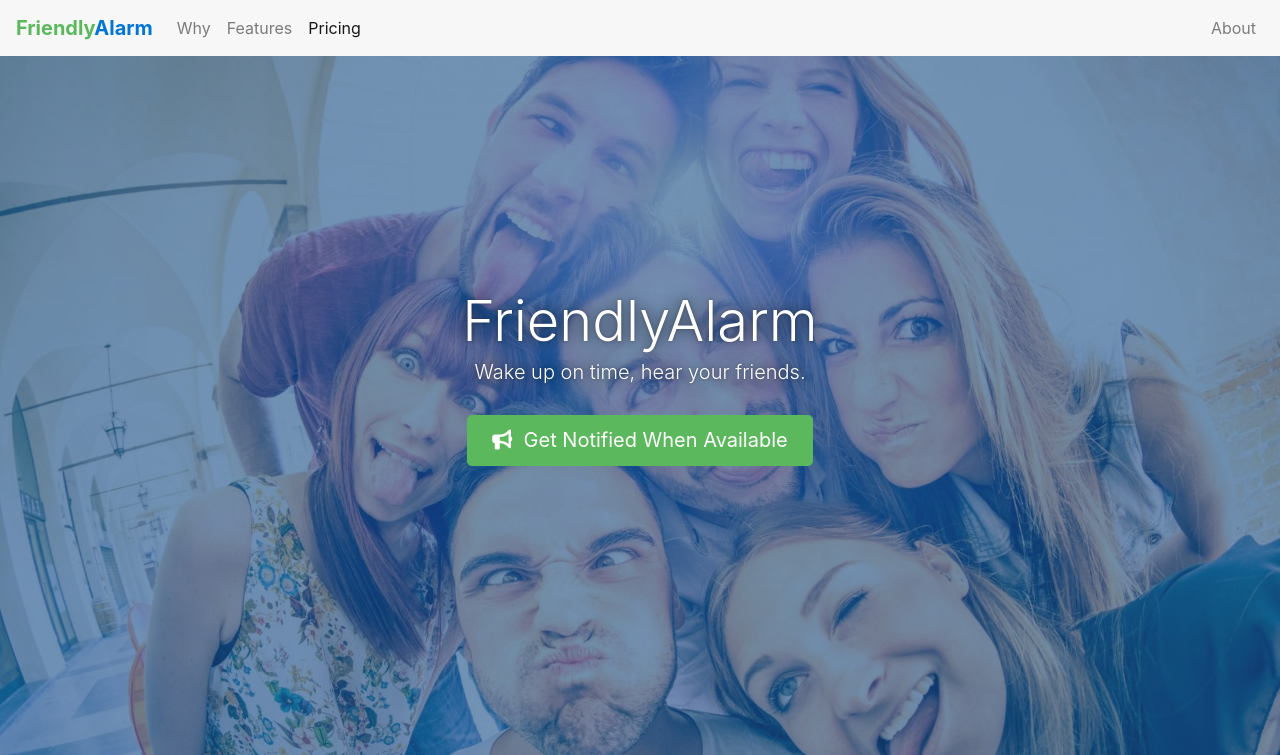
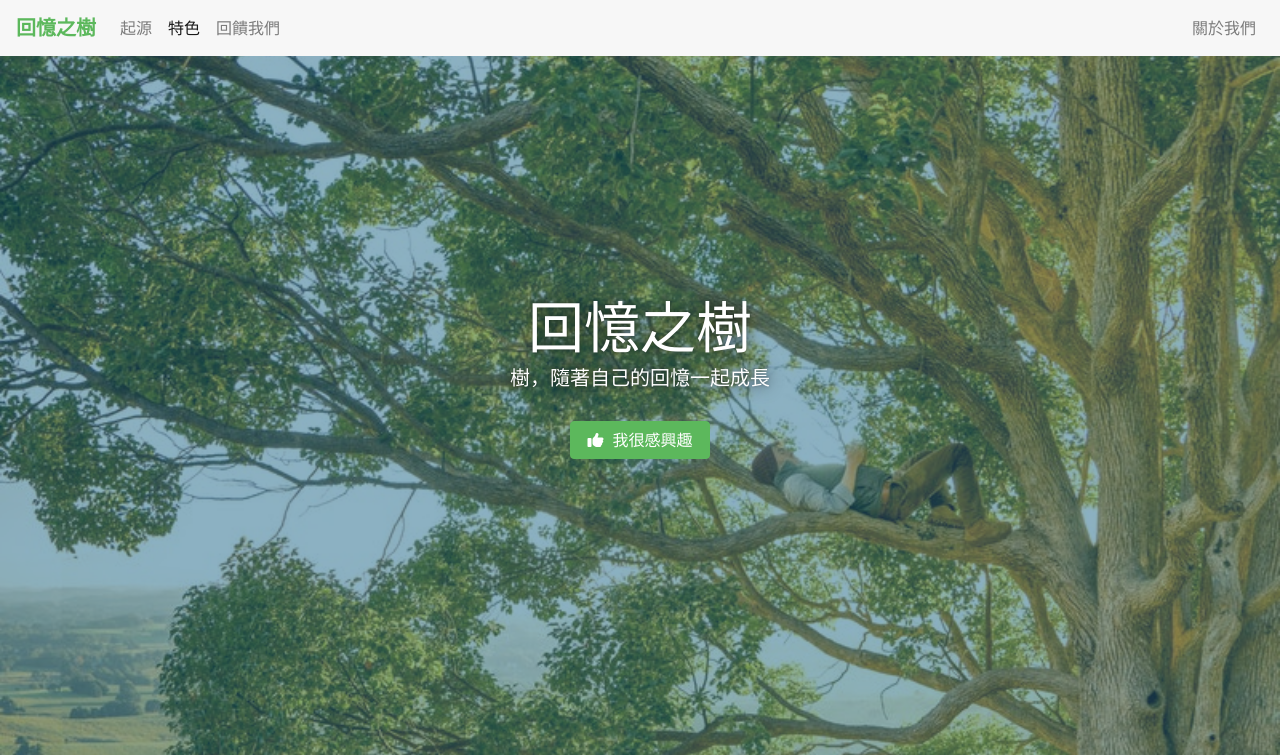
Before and after one commit to john970473/landing-page, a plain HTML site: page landing-page/index.html in a window 1280 px wide. Shown: the top 755 px of the page. Drawn offline with nearby package versions, Linux system fonts and the light colour scheme; a script that the page names is missing.

Commit message:
finish cover and bar

```diff
--- a/landing-page/index.html
+++ b/landing-page/index.html
@@ -10,7 +10,7 @@
     <link rel="stylesheet" href="https://opensource.keycdn.com/fontawesome/4.7.0/font-awesome.min.css" integrity="sha384-dNpIIXE8U05kAbPhy3G1cz+yZmTzA6CY8Vg/u2L9xRnHjJiAK76m2BIEaSEV+/aU" crossorigin="anonymous">
     <link rel="stylesheet" href="styles/main.css">
 
-    <title>FriendlyAlarm</title>
+    <title>The Tree of Memory</title>
 </head>
 
 <body data-spy="scroll" data-target="#nav">
@@ -18,23 +18,23 @@
         <button class="navbar-toggler navbar-toggler-right" type="button" data-toggle="collapse" data-target="#navbarNav" aria-controls="navbarNav" aria-expanded="false" aria-label="Toggle navigation">
             <span class="navbar-toggler-icon"></span>
         </button>
-        <a class="navbar-brand" href="#"><span class="logo-first">Friendly</span><span class="logo-last">Alarm</span></a>
+        <a class="navbar-brand" href="#"><span class="logo-first">回憶之樹</span></a>
         <div class="collapse navbar-collapse" id="navbarNav">
             <ul id="nav" class="navbar-nav mr-auto">
                 <li class="nav-item">
-                    <a class="nav-link" href="#why">Why</a>
+                    <a class="nav-link" href="#why">起源</a>
                 </li>
                 <li class="nav-item">
-                    <a class="nav-link" href="#feature">Features</a>
+                    <a class="nav-link" href="#feature">特色</a>
                 </li>
                 <li class="nav-item">
-                    <a class="nav-link" href="#price">Pricing</a>
+                    <a class="nav-link" href="#feedback">回饋我們</a>
                 </li>
 
             </ul>
             <ul class="navbar-nav">
                 <li class="nav-item">
-                    <a class="nav-link" href="#footer">About</a>
+                    <a class="nav-link" href="#footer">關於我們</a>
                 </li>
             </ul>
         </div>
@@ -44,10 +44,10 @@
         <div id="banner-fg" class="d-flex flex-column  justify-content-between">
             <div></div>
             <div>
-                <h1 class="display-4 banner-text">FriendlyAlarm</h1>
-                <h2 class="lead banner-text">Wake up on time, hear your friends.</h2>
+                <h1 class="display-4 banner-text">回憶之樹</h1>
+                <h2 class="lead banner-text">樹，隨著自己的回憶一起成長</h2>
                 <br>
-                <a class="btn btn-success btn-lg" href="https://goo.gl/forms/FA6mQjgUAbK5MAAv1"><i class="fa fa-bullhorn" aria-hidden="true"></i>&nbsp;&nbsp;Get Notified When Available</a>
+                <a class="btn btn-success btn-md" href="https://goo.gl/forms/FA6mQjgUAbK5MAAv1"><i class="fa fa-thumbs-up" aria-hidden="true"></i>&nbsp;&nbsp;我很感興趣</a>
             </div>
             <h2 class="banner-text">
                 <i class="fa fa-chevron-down" aria-hidden="true"></i>
--- a/landing-page/styles/main.css
+++ b/landing-page/styles/main.css
@@ -10,7 +10,7 @@ html, body {
     background-size: cover;
     -o-background-size: cover;
     background-position: center;
-    background-image: url("../images/banner.jpg");
+    background-image: url("../images/tree.jpg");
     background-attachment: fixed;
 }
 
@@ -23,7 +23,7 @@ html, body {
 #banner-fg {
     height: 100%;
     text-align: center;
-    background-color: rgba(26, 79, 134, 0.61)
+    background-color: rgba(26, 100, 134, 0.5);
 }
 
 .banner-text {
```
Also changed, not shown: landing-page/images/tree.jpg (added).
